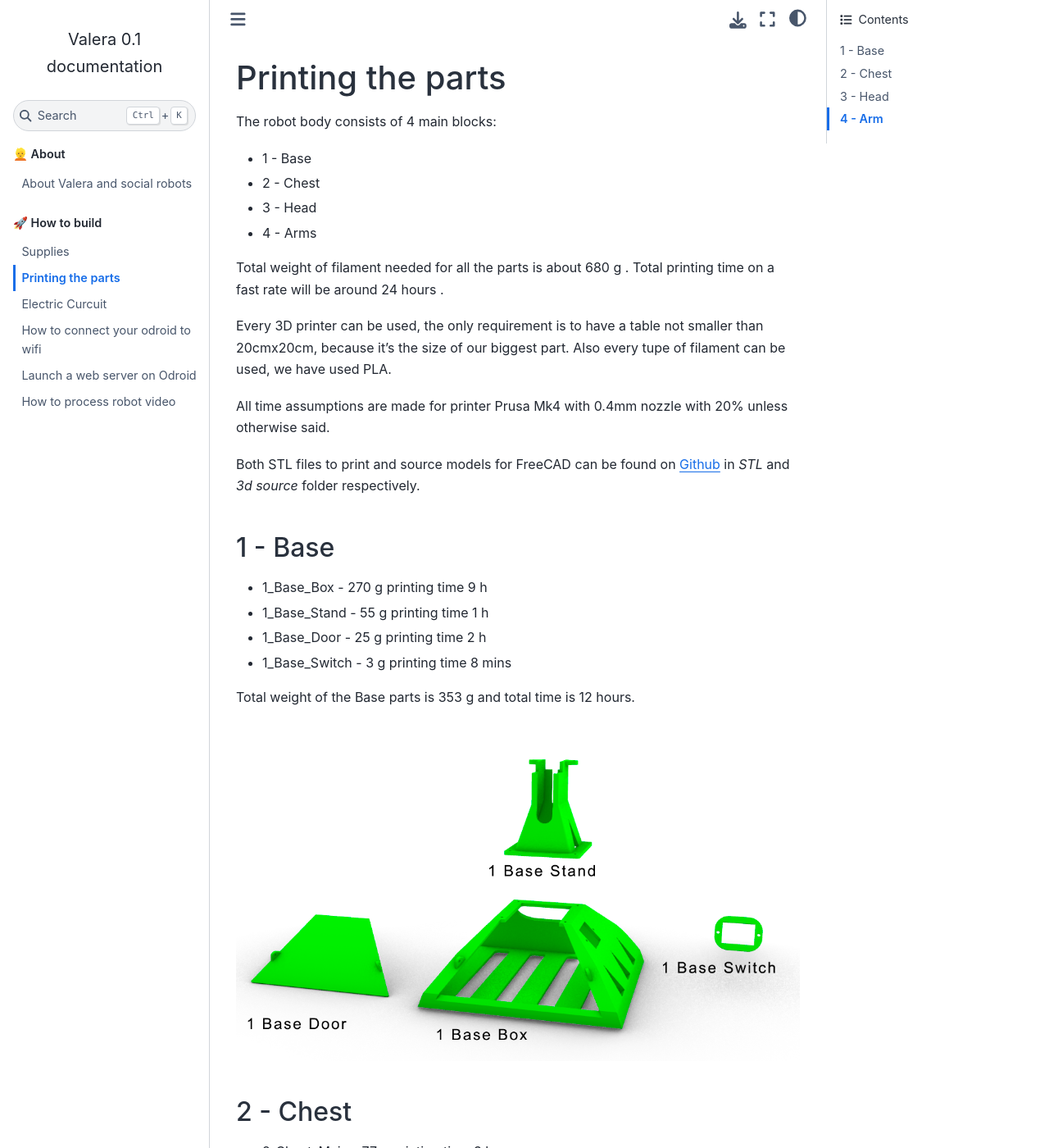
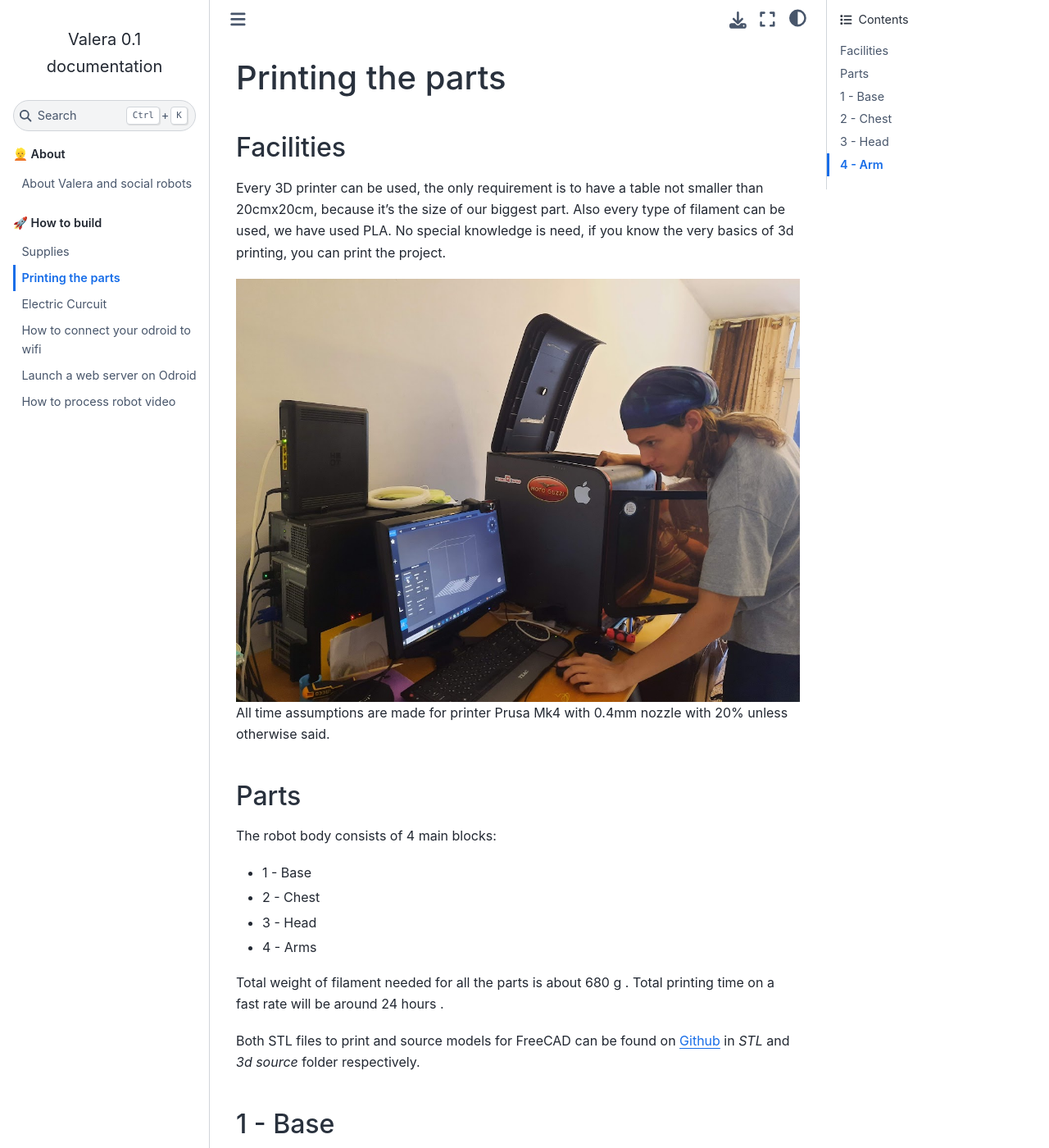
Before and after one commit to goodlancer-org/valera, a Sphinx documentation site: the page built from docs/3dprint.rst, in a window 1280 px wide and 1400 px high. Shown: the whole window at 82% size. Built offline with Sphinx 7.4.7 and the Sphinx Book theme 1.1.4, drawn with Linux system fonts in a browser that asks for light colours; a script that is not in the unit is left out.

Commit message:
Added printer photo and description

```diff
--- a/docs/3dprint.rst
+++ b/docs/3dprint.rst
@@ -1,5 +1,19 @@
 Printing the parts
 =========================
+
+Facilities
+--------------------
+
+Every 3D printer can be used, the only requirement is to have a table not smaller than 20cmx20cm, because it's the size of our biggest part.
+Also every type of filament can be used, we have used PLA.
+No special knowledge is need, if you know the very basics of 3d printing, you can print the project.
+
+.. image:: images/3dprint/printer.jpg
+
+All time assumptions are made for printer Prusa Mk4 with 0.4mm nozzle with 20% unless otherwise said.
+
+Parts
+---------------------
 
 The robot body consists of 4 main blocks:
 
@@ -15,11 +29,6 @@ The robot body consists of 4 main blocks:
 
 Total weight of filament needed for all the parts is about 680 g .
 Total printing time on a fast rate will be around 24 hours .
-
-Every 3D printer can be used, the only requirement is to have a table not smaller than 20cmx20cm, because it's the size of our biggest part.
-Also every tupe of filament can be used, we have used PLA.
-
-All time assumptions are made for printer Prusa Mk4 with 0.4mm nozzle with 20% unless otherwise said.
 
 Both STL files to print and source models for FreeCAD can be found
 on `Github <https://github.com/goodlancer-org/valera>`_ in `STL` and `3d source` folder
```
Also changed, not shown: docs/images/3dprint/printer.jpg (added).
